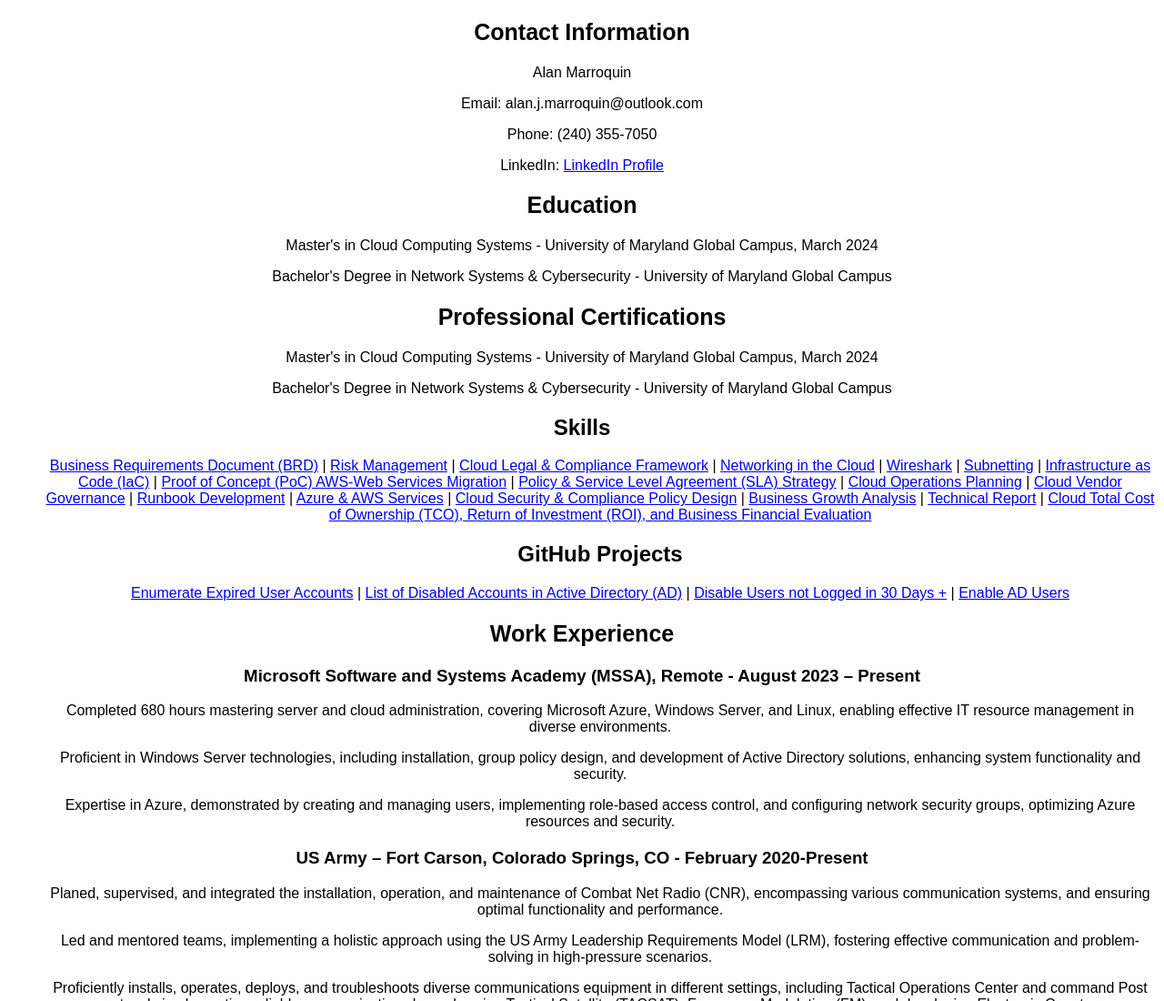
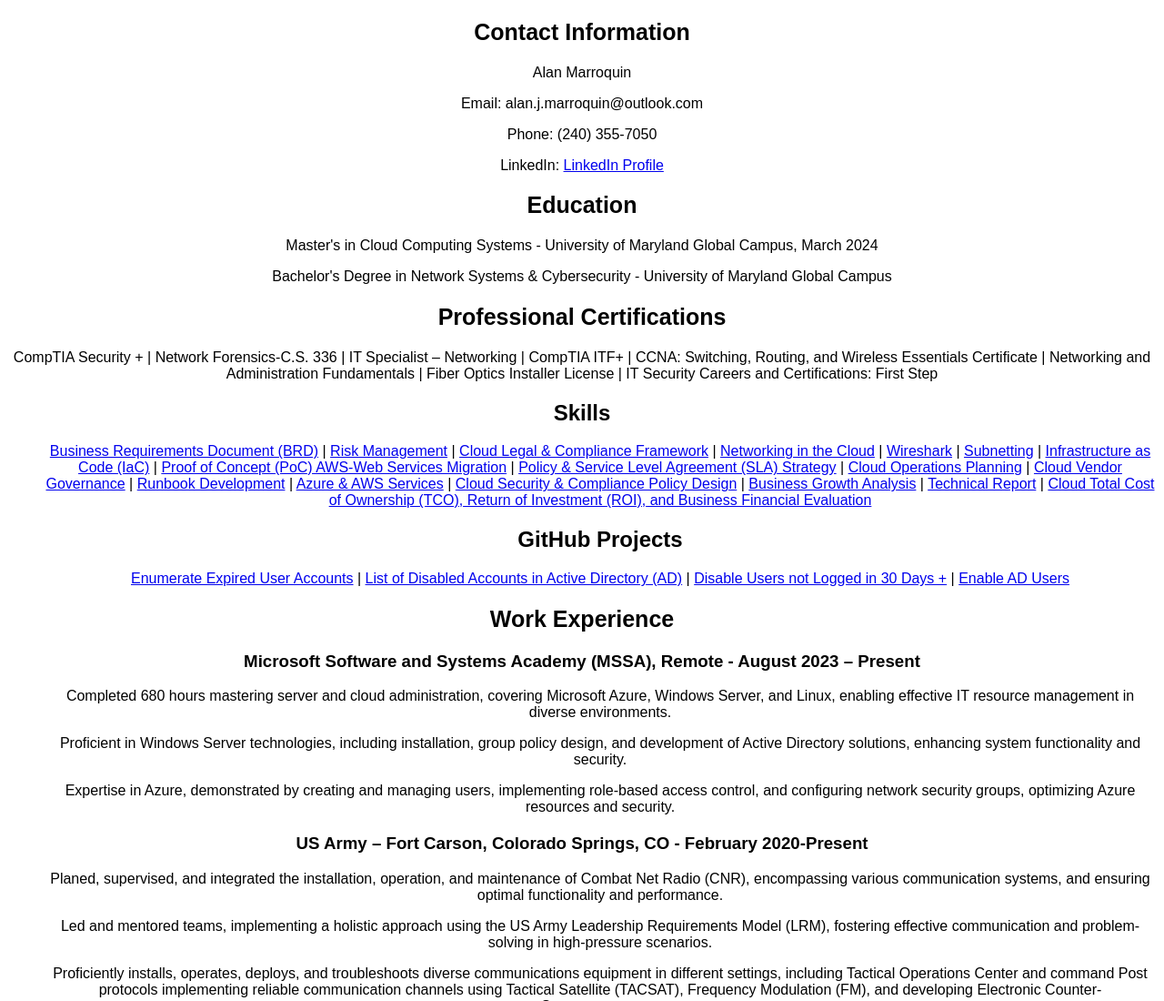
Before and after one commit to ajmh17/my-first-static-web-app, a website: page src/index.html in a window 1280 px wide. Shown: the top 1100 px of the page at 91% size. Drawn offline with Linux system fonts and the light colour scheme.

Commit message:
Update 2 index.html

```diff
--- a/src/index.html
+++ b/src/index.html
@@ -37,8 +37,7 @@
 
 <div class="resume-section">
     <h2>Professional Certifications</h2>
-    <p>Master's in Cloud Computing Systems - University of Maryland Global Campus, March 2024</p>
-    <p>Bachelor's Degree in Network Systems & Cybersecurity - University of Maryland Global Campus</p>
+    <p>CompTIA Security + | Network Forensics-C.S. 336 | IT Specialist – Networking | CompTIA ITF+ | CCNA: Switching, Routing, and Wireless Essentials Certificate | Networking and Administration Fundamentals | Fiber Optics Installer License | IT Security Careers and Certifications: First Step</p>
   </div>
 
   <h2>Skills</h2>
```
